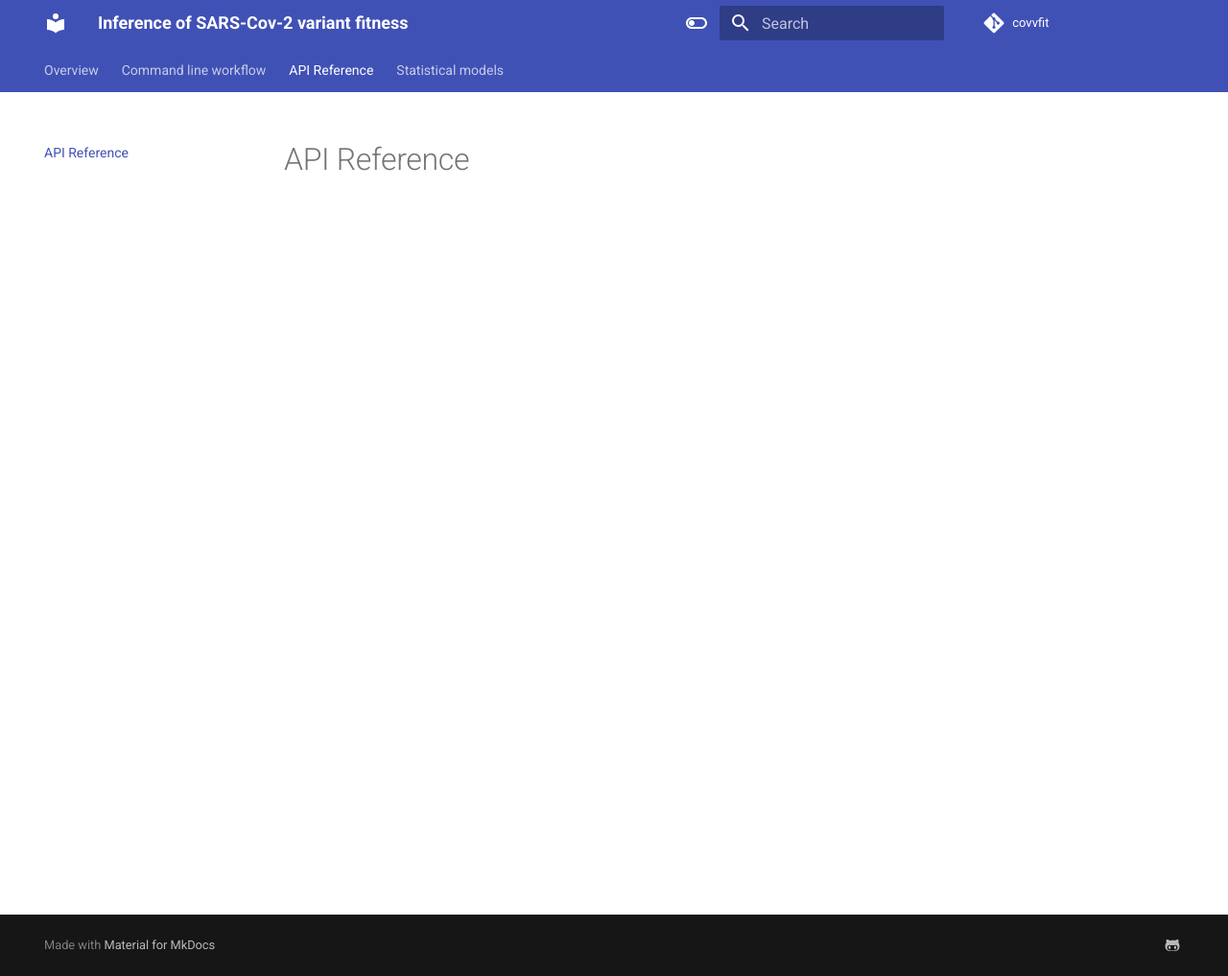
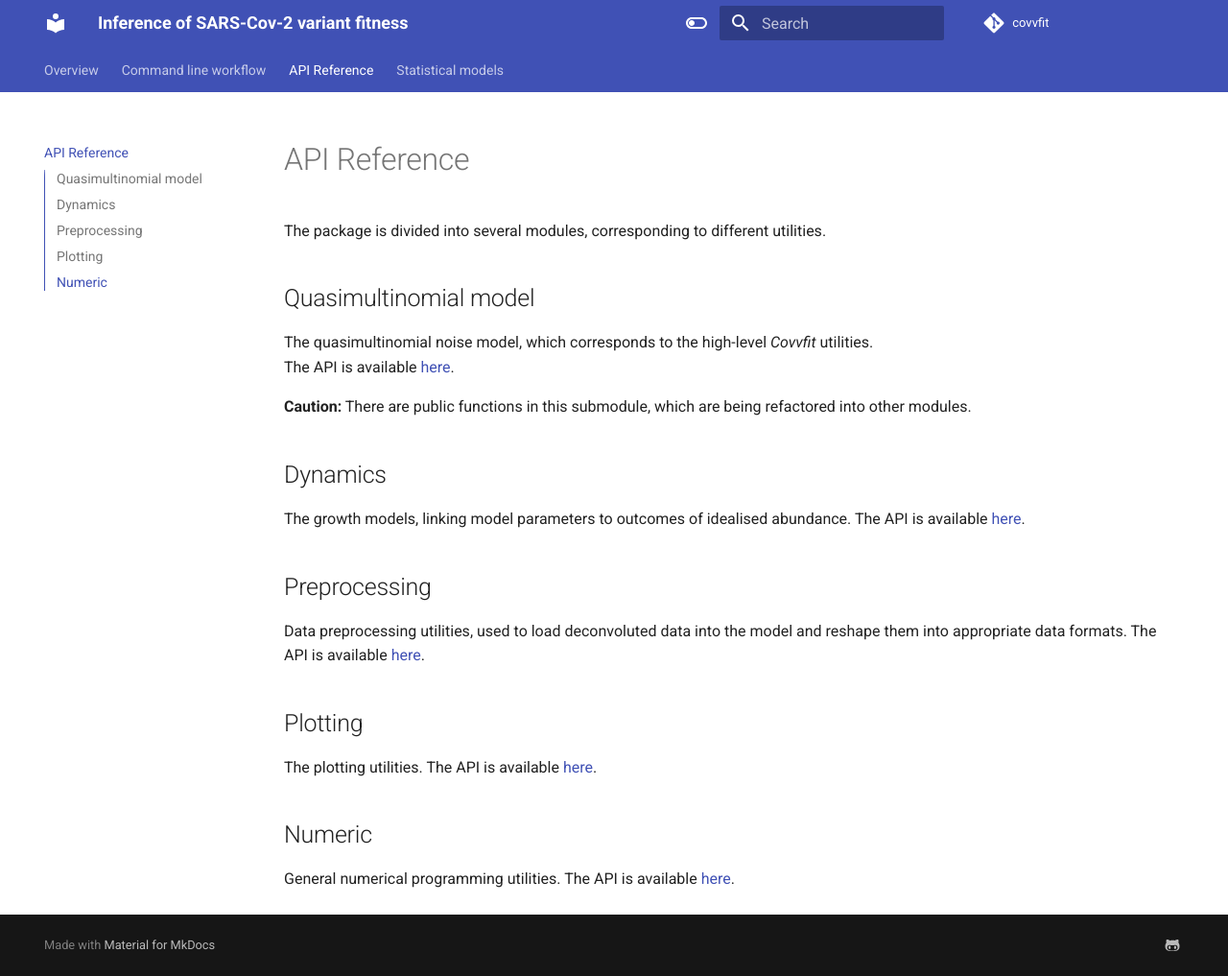
Before and after one commit to cbg-ethz/covvfit-, an MkDocs documentation site: the page built from docs/api/index.md, in a window 1280 px wide and 1017 px high. Shown: the whole window at 96% size. Built offline with MkDocs 1.6.1 and Material for MkDocs 9.7.7, drawn with Linux system fonts in a browser that asks for light colours; comment, search, counter and statistics services are not loaded.

Commit message:
Add API for numeric and quasimultinomial submodules.

```diff
--- /dev/null
+++ b/docs/api/index.md
@@ -0,0 +1,32 @@
+# API Reference
+
+The package is divided into several modules, corresponding to different utilities.
+
+## Quasimultinomial model
+
+The quasimultinomial noise model, which corresponds to the high-level *Covvfit* utilities.
+The API is available [here](quasimultinomial.md).
+
+**Caution:** There are public functions in this submodule, which are being refactored into other modules.
+
+## Dynamics
+
+The growth models, linking model parameters to outcomes of idealised abundance.
+The API is available [here](dynamics.md).
+
+
+## Preprocessing
+
+Data preprocessing utilities, used to load deconvoluted data into the model and reshape them into appropriate data formats.
+The API is available [here](preprocessing.md).
+
+
+## Plotting
+
+The plotting utilities.
+The API is available [here](plotting.md).
+
+## Numeric
+
+General numerical programming utilities.
+The API is available [here](numeric.md).
--- a/mkdocs.yml
+++ b/mkdocs.yml
@@ -39,7 +39,7 @@ plugins:
 nav:
   - Overview: index.md
   - Command line workflow: cli.md
-  - API Reference: api.md
+  - API Reference: api/index.md
   - Statistical models: models.md
 
 repo_name: covvfit
```
Also changed, not shown: docs/api.md (deleted, +0 -1 lines), docs/api/numeric.md (added, +30 -0 lines), docs/api/quasimultinomial.md (added, +14 -0 lines), docs/index.md (+6 -3 lines), 1 other file.
